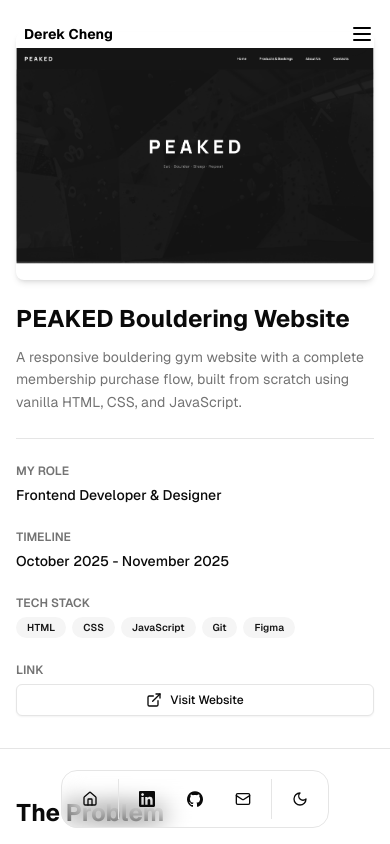
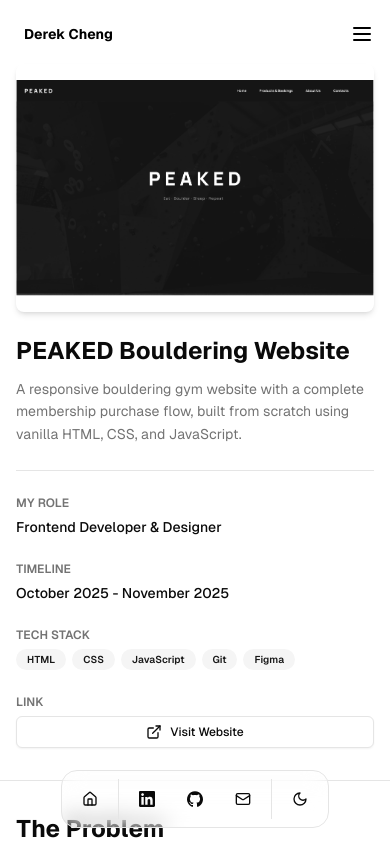
Before and after one commit to derekchengg/website, a Next.js app: page /projects/peaked-bouldering-website in a window 390 px wide. Shown: the top 844 px of the page. Built offline with nearby package versions, Linux system fonts and the light colour scheme.

Commit message:
fixed overflow

```diff
--- a/app/page.tsx
+++ b/app/page.tsx
@@ -13,8 +13,7 @@ const Hero = () => {
 
   return (
     <main className="min-h-screen w-full bg-background flex items-center justify-center relative overflow-hidden">
-      <div className="absolute inset-0 bg-[radial-gradient(ellipse_at_center,_var(--tw-gradient-stops))] from-primary/5 via-background to-background pointer-events-none" />
-      <div className="relative w-full max-w-[1400px] mx-auto px-4 sm:px-6 md:px-8 lg:px-12 xl:px-16 py-8 sm:py-12 md:py-16 lg:py-0">
+      <div className="relative w-full max-w-[1400px] mx-auto px-4 sm:px-6 md:px-8 lg:px-12 xl:px-16 pt-16 pb-24 sm:py-12 md:py-16 lg:py-0">
 
         {/* Two-Column Layout */}
         <div className="grid grid-cols-1 lg:grid-cols-[320px_1fr] gap-8 sm:gap-12 md:gap-16 lg:gap-20 xl:gap-32 items-start">
--- a/app/projects/[id]/client.tsx
+++ b/app/projects/[id]/client.tsx
@@ -32,7 +32,7 @@ export default function ProjectDetailPageClient({ project }: ProjectDetailPageCl
     <main className="min-h-screen w-full bg-background">
       {/* Hero Section */}
       <section className="border-b border-border">
-        <div className="container mx-auto px-4 sm:px-6 md:px-8 py-8 sm:py-12 md:py-16 lg:py-20">
+        <div className="container mx-auto pt-16 pb-8 sm:px-6 md:px-8 px-4 md:py-16 lg:py-20">
           <div className="max-w-4xl mx-auto space-y-6 sm:space-y-8">
             {/* Project Hero Image */}
             <img
@@ -99,7 +99,7 @@ export default function ProjectDetailPageClient({ project }: ProjectDetailPageCl
       </section>
 
       {/* Content Section */}
-      <section className="container mx-auto px-4 sm:px-6 md:px-8 py-12 sm:py-16 md:py-20 lg:py-24">
+      <section className="container mx-auto px-4 sm:px-6 md:px-8 pb-24 pt-8 sm:py-16 md:py-20 lg:py-24">
         <div className="max-w-4xl mx-auto space-y-12 sm:space-y-16 md:space-y-20">
 
           {/* The Problem */}
```
